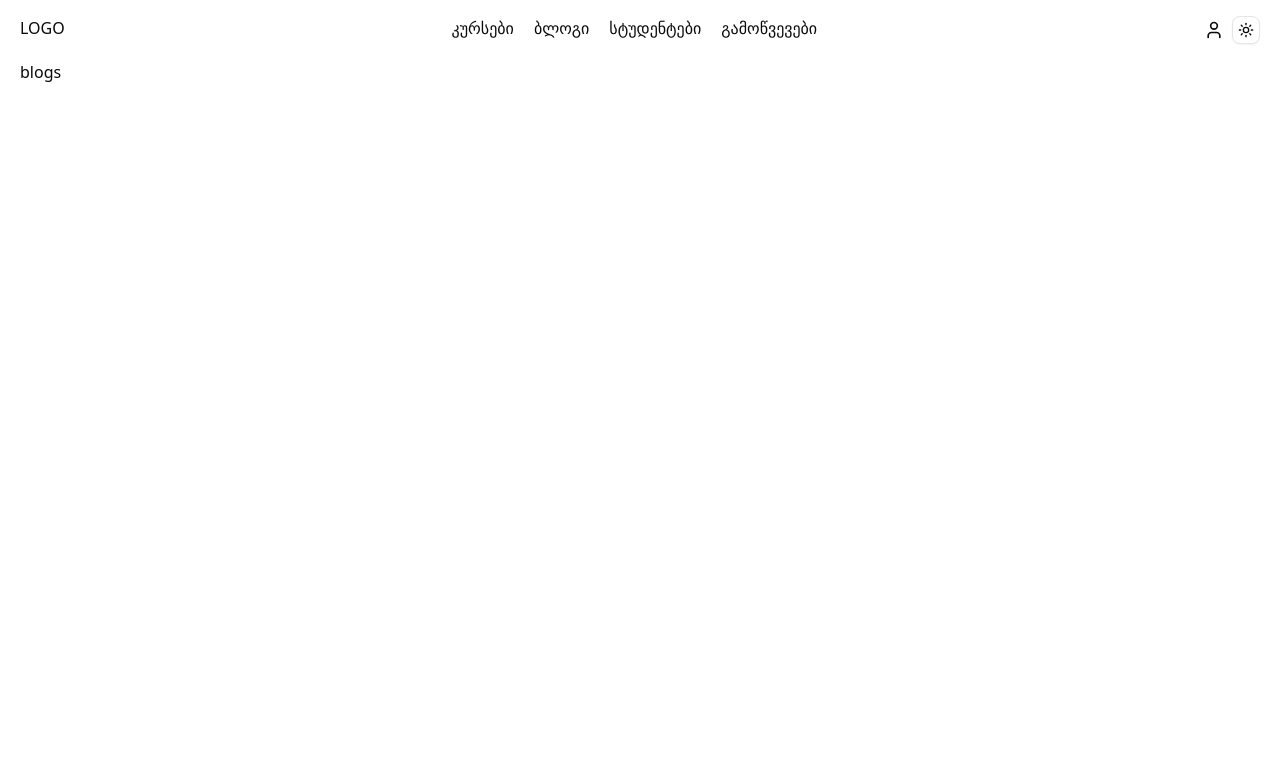
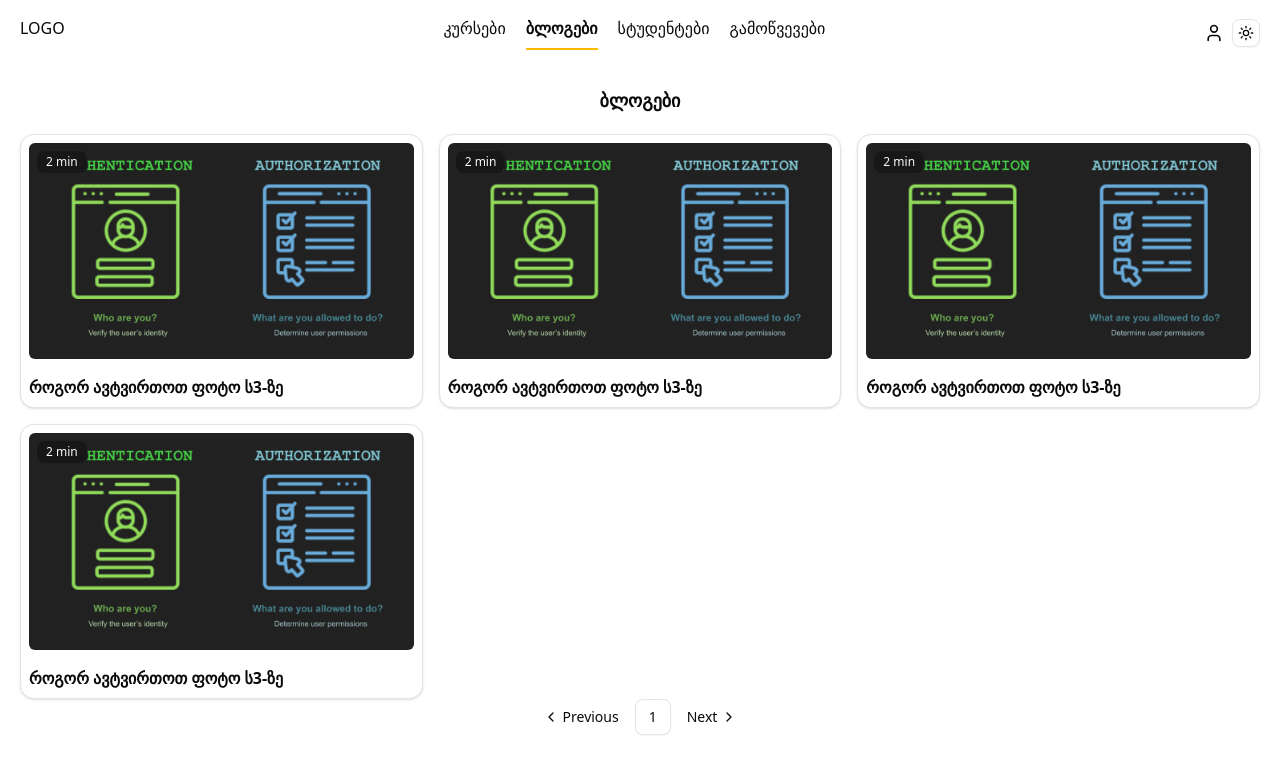
Before and after one commit to Datodia/code-mentor, a Next.js app: page /blogs in a window 1280 px wide. Shown: the top 774 px of the page. Built offline with nearby package versions, Linux system fonts and the light colour scheme.

Commit message:
feat: blog page and pagination

```diff
--- a/app/blogs/[id]/page.tsx
+++ b/app/blogs/[id]/page.tsx
@@ -3,18 +3,20 @@ import ReactMarkdown from "react-markdown";
 import remarkGfm from "remark-gfm";
 import { Components } from 'react-markdown';
 import { notFound } from 'next/navigation';
+import Image from 'next/image';
 
-export default async function Blog({params}: {params: {id: string}}) {
-  const {id} = await params
+export default async function Blog({ params }: { params: { id: string } }) {
+  const { id } = await params
   const blog = mockBlog.find(el => el.id === id)
+  if (!blog) return notFound()
 
   const customComponents: Components = {
-    h1: ({node, ...props}) => <h1 className="text-4xl font-bold text-primary mb-4" {...props} />,
-    h2: ({node, ...props}) => <h2 className="text-3xl font-semibold text-primary mt-6 mb-4" {...props} />,
-    h3: ({node, ...props}) => <h3 className="text-2xl font-semibold text-primary/80 mt-4 mb-3" {...props} />,
-    p: ({node, ...props}) => <p className="text-lg text-foreground mb-4" {...props} />,
-    a: ({node, ...props}) => <a className="text-primary hover:text-primary/80 underline" {...props} />,
-    code: ({node, className, children, ...props}) => {
+    h1: ({ node, ...props }) => <h1 className="text-4xl font-bold text-primary mb-4" {...props} />,
+    h2: ({ node, ...props }) => <h2 className="text-3xl font-semibold text-primary mt-6 mb-4" {...props} />,
+    h3: ({ node, ...props }) => <h3 className="text-2xl font-semibold text-primary/80 mt-4 mb-3" {...props} />,
+    p: ({ node, ...props }) => <p className="text-lg text-foreground mb-4" {...props} />,
+    a: ({ node, ...props }) => <a className="text-primary hover:text-primary/80 underline" {...props} />,
+    code: ({ node, className, children, ...props }) => {
       const isInline = !className?.includes('language-');
 
       if (isInline) {
@@ -36,16 +38,24 @@ export default async function Blog({params}: {params: {id: string}}) {
         </pre>
       )
     },
-    ul: ({node, ...props}) => <ul className="list-disc list-outside pl-6 mb-4 text-foreground" {...props} />,
-    ol: ({node, ...props}) => <ol className="list-decimal list-outside pl-6 mb-4 text-foreground" {...props} />,
-    strong: ({node, ...props}) => <strong className="font-bold text-primary" {...props} />,
-    em: ({node, ...props}) => <em className="italic text-foreground/80" {...props} />,
-    del: ({node, ...props}) => <del className="line-through text-muted-foreground" {...props} />
+    ul: ({ node, ...props }) => <ul className="list-disc list-outside pl-6 mb-4 text-foreground" {...props} />,
+    ol: ({ node, ...props }) => <ol className="list-decimal list-outside pl-6 mb-4 text-foreground" {...props} />,
+    strong: ({ node, ...props }) => <strong className="font-bold text-primary" {...props} />,
+    em: ({ node, ...props }) => <em className="italic text-foreground/80" {...props} />,
+    del: ({ node, ...props }) => <del className="line-through text-muted-foreground" {...props} />
   }
 
   return (
-    <div className="container mx-auto px-4 py-8">
+    <div className="max-w-[1240px] mx-auto px-4 py-8 lg:px-0">
       <h1 className="text-3xl font-bold mb-6 text-primary">{blog?.title}</h1>
+      <div className='max-w-full relative h-[200px] sm:h-[300px] lg:h-[600px] mx-auto'>
+        <Image
+          src={blog.image}
+          alt={blog.image}
+          fill
+          className='rounded-2xl object-contain lg:object-fill'
+        />
+      </div>
       <div className="prose max-w-none">
         <ReactMarkdown
           remarkPlugins={[remarkGfm]}
--- a/app/blogs/page.tsx
+++ b/app/blogs/page.tsx
@@ -1,9 +1,28 @@
 import React from 'react'
+import { mockBlog } from '../mock-blog'
+import BlogCard from '@/components/ui/blog-card'
+import PaginationDemo from '@/components/ui/pagination-demo'
+
 
 export default function Blogs() {
+
   return (
-    <div className='max-w-[1240px] mx-auto'>
-      blogs
+    <div className='max-w-[1240px] mx-auto px-4 lg:px-0'>
+      <h1 className='text-center font-semibold text-lg my-5'>ბლოგები</h1>
+      <section className='w-full grid mx-auto grid-cols-1 sm:grid-cols-2 sm:gap-2 md:grid-cols-3 lg:gap-4'>
+        {mockBlog.map(el => (
+          <BlogCard
+            key={el.id}
+            href={el.id}
+            image={el.image}
+            readTime={el.readTime}
+            title={el.title}
+            className='w-full md:w-full'
+          />
+        ))}
+      </section>
+
+      <PaginationDemo perPage={30} />
     </div>
   )
 }
--- a/app/mock-blog.ts
+++ b/app/mock-blog.ts
@@ -14,6 +14,8 @@ export const mockBlog = [
 
 ~~Strikethrough~~
 
+![image](/assets/auth.png)
+
 - Bullet list item 1
 - Bullet list item 2
 - Bullet list item 3
@@ -29,5 +31,105 @@ export const mockBlog = [
 console.log('Hello, world!');
 \`\`\`
         `
-    }
+    },
+    {
+        id: "2",
+        title: 'როგორ ავტვირთოთ ფოტო ს3-ზე',
+        image: '/assets/auth.png',
+        readTime: '2 min',
+        description: `
+# Heading 1
+## Heading 2
+### Heading 3
+
+**Bold Text**
+*Italic Text*
+
+~~Strikethrough~~
+
+![image](/assets/auth.png)
+
+- Bullet list item 1
+- Bullet list item 2
+- Bullet list item 3
+
+1. Numbered list item 1
+2. Numbered list item 2
+3. Numbered list item 3
+
+[Link to OpenAI](https://openai.com)
+
+\`\`\`javascript
+// Code block example
+console.log('Hello, world!');
+\`\`\`
+        `
+    },
+
+    {
+        id: "3",
+        title: 'როგორ ავტვირთოთ ფოტო ს3-ზე',
+        image: '/assets/auth.png',
+        readTime: '2 min',
+        description: `
+# Heading 1
+## Heading 2
+### Heading 3
+
+**Bold Text**
+*Italic Text*
+
+~~Strikethrough~~
+
+![image](/assets/auth.png)
+
+- Bullet list item 1
+- Bullet list item 2
+- Bullet list item 3
+
+1. Numbered list item 1
+2. Numbered list item 2
+3. Numbered list item 3
+
+[Link to OpenAI](https://openai.com)
+
+\`\`\`javascript
+// Code block example
+console.log('Hello, world!');
+\`\`\`
+        `
+    },
+    {
+        id: "4",
+        title: 'როგორ ავტვირთოთ ფოტო ს3-ზე',
+        image: '/assets/auth.png',
+        readTime: '2 min',
+        description: `
+# Heading 1
+## Heading 2
+### Heading 3
+
+**Bold Text**
+*Italic Text*
+
+~~Strikethrough~~
+
+![image](/assets/auth.png)
+
+- Bullet list item 1
+- Bullet list item 2
+- Bullet list item 3
+
+1. Numbered list item 1
+2. Numbered list item 2
+3. Numbered list item 3
+
+[Link to OpenAI](https://openai.com)
+
+\`\`\`javascript
+// Code block example
+console.log('Hello, world!');
+\`\`\`
+        `
+    },
 ];
--- a/components/layout/Header.tsx
+++ b/components/layout/Header.tsx
@@ -7,8 +7,11 @@ import Burger from './Burger'
 import { Menu, User } from 'lucide-react'
 import Link from 'next/link'
 import { ModeToggle } from '../ui/mode-toggle'
+import { usePathname } from 'next/navigation'
 
 export default function Header() {
+    const pathname = usePathname()
+    console.log(pathname)
     const [showBurger, setShowBurger] = useState(false)
     const navLinks = [
         {
@@ -16,7 +19,7 @@ export default function Header() {
             href: '/courses'
         },
         {
-            label: 'ბლოგი',
+            label: 'ბლოგები',
             href: '/blogs'
         },
         {
@@ -37,8 +40,8 @@ export default function Header() {
                 </Link>
                 <ul className='hidden gap-5 md:flex '>
                     {navLinks.map(el => (
-                        <li key={el.href}>
-                            <Link className='font-medium text-[--primary] text-md' href={el.href}>{el.label}</Link>
+                        <li key={el.href} className={cn('pb-2', pathname.startsWith(el.href) ? 'border-b-2 border-chart-4' : null)}>
+                            <Link className={cn('font-medium text-[--primary] text-md', pathname.startsWith(el.href) ? 'font-bold' : null)} href={el.href}>{el.label}</Link>
                         </li>
                     ))}
                 </ul>
--- a/components/layout/blogs.tsx
+++ b/components/layout/blogs.tsx
@@ -8,8 +8,8 @@ export default function Blogs() {
   return (
     <section className='max-w-[1240px] mx-auto px-4 flex flex-col gap-6 mt-10 xl:px-0'>
         <h1 className='text-center font-semibold text-lg'>ბლოგები</h1>
-        <div className='grid grid-cols-2 lg:grid-cols-3 gap-4'>
-          {mockBlog.map(blog => (
+        <div className='grid grid-cols-1 sm:grid-cols-2 lg:grid-cols-3 gap-4'>
+          {mockBlog.slice(0, 3).map(blog => (
             <BlogCard
               key={blog.id}
               href={blog.id}
@@ -17,7 +17,6 @@ export default function Blogs() {
               readTime={blog.readTime}
               title={blog.title}
               className='w-full md:w-full'
-
             />
           ))}
         </div>
--- /dev/null
+++ b/components/ui/pagination-demo.tsx
@@ -0,0 +1,52 @@
+"use client";
+
+import React from "react";
+import {
+  Pagination,
+  PaginationContent,
+  PaginationItem,
+  PaginationLink,
+  PaginationNext,
+  PaginationPrevious,
+} from "./pagination";
+import { usePathname, useSearchParams } from "next/navigation";
+import { mockBlog } from "@/app/mock-blog";
+
+export default function PaginationDemo({ perPage = 5 }: { perPage?: number }) {
+  const pathName = usePathname();
+  const searchParams = useSearchParams();
+  const currentPage = Number(searchParams.get("page")) || 1;
+
+  const totalPages = Math.ceil(mockBlog.length / perPage);
+
+  return (
+    <Pagination>
+      <PaginationContent>
+        <PaginationItem>
+          <PaginationPrevious
+            href={`${pathName}?page=${currentPage > 1 ? currentPage - 1 : 1}`}
+            aria-disabled={currentPage === 1}
+          />
+        </PaginationItem>
+
+        {Array.from({ length: totalPages }, (_, i) => i + 1).map((page) => (
+          <PaginationItem key={page}>
+            <PaginationLink
+              href={`${pathName}?page=${page}`}
+              isActive={currentPage === page}
+            >
+              {page}
+            </PaginationLink>
+          </PaginationItem>
+        ))}
+
+        <PaginationItem>
+          <PaginationNext
+            href={`${pathName}?page=${currentPage < totalPages ? currentPage + 1 : totalPages}`}
+            aria-disabled={currentPage === totalPages}
+          />
+        </PaginationItem>
+      </PaginationContent>
+    </Pagination>
+  );
+}
--- /dev/null
+++ b/components/ui/pagination.tsx
@@ -0,0 +1,133 @@
+import * as React from "react"
+import {
+  ChevronLeftIcon,
+  ChevronRightIcon,
+  MoreHorizontalIcon,
+} from "lucide-react"
+
+import { cn } from "@/lib/utils"
+import { Button, buttonVariants } from "@/components/ui/button"
+import Link from "next/link"
+
+function Pagination({ className, ...props }: React.ComponentProps<"nav">) {
+  return (
+    <nav
+      role="navigation"
+      aria-label="pagination"
+      data-slot="pagination"
+      className={cn("mx-auto flex w-full justify-center", className)}
+      {...props}
+    />
+  )
+}
+
+function PaginationContent({
+  className,
+  ...props
+}: React.ComponentProps<"ul">) {
+  return (
+    <ul
+      data-slot="pagination-content"
+      className={cn("flex flex-row items-center gap-1", className)}
+      {...props}
+    />
+  )
+}
+
+function PaginationItem({ ...props }: React.ComponentProps<"li">) {
+  return <li data-slot="pagination-item" {...props} />
+}
+
+type PaginationLinkProps = {
+  isActive?: boolean,
+  children?: React.ReactNode,
+  href: string
+} & Pick<React.ComponentProps<typeof Button>, "size"> &
+  React.ComponentProps<"a">
+
+function PaginationLink({
+  className,
+  isActive,
+  size = "icon",
+  children,
+  href,
+  ...props
+}: PaginationLinkProps) {
+  return (
+    <Link
+      aria-current={isActive ? "page" : undefined}
+      data-slot="pagination-link"
+      data-active={isActive}
+      href={href}
+      className={cn(
+        buttonVariants({
+          variant: isActive ? "outline" : "ghost",
+          size,
+        }),
+        className
+      )}>
+        {children}
+      </Link>
+  )
+}
+
+function PaginationPrevious({
+  className,
+  ...props
+}: React.ComponentProps<typeof PaginationLink>) {
+  return (
+    <PaginationLink
+      aria-label="Go to previous page"
+      size="default"
+      className={cn("gap-1 px-2.5 sm:pl-2.5", className)}
+      {...props}
+    >
+      <ChevronLeftIcon />
+      <span className="hidden sm:block">Previous</span>
+    </PaginationLink>
+  )
+}
+
+function PaginationNext({
+  className,
+  ...props
+}: React.ComponentProps<typeof PaginationLink>) {
+  return (
+    <PaginationLink
+      aria-label="Go to next page"
+      size="default"
+      className={cn("gap-1 px-2.5 sm:pr-2.5", className)}
+      {...props}
+    >
+      <span className="hidden sm:block">Next</span>
+      <ChevronRightIcon />
+    </PaginationLink>
+  )
+}
+
+function PaginationEllipsis({
+  className,
+  ...props
+}: React.ComponentProps<"span">) {
+  return (
+    <span
+      aria-hidden
+      data-slot="pagination-ellipsis"
+      className={cn("flex size-9 items-center justify-center", className)}
+      {...props}
+    >
+      <MoreHorizontalIcon className="size-4" />
+      <span className="sr-only">More pages</span>
+    </span>
+  )
+}
+
+export {
+  Pagination,
+  PaginationContent,
+  PaginationLink,
+  PaginationItem,
+  PaginationPrevious,
+  PaginationNext,
+  PaginationEllipsis,
+}
```
Also changed, not shown: 1 other file (tests, documents, lock files or other folders).
